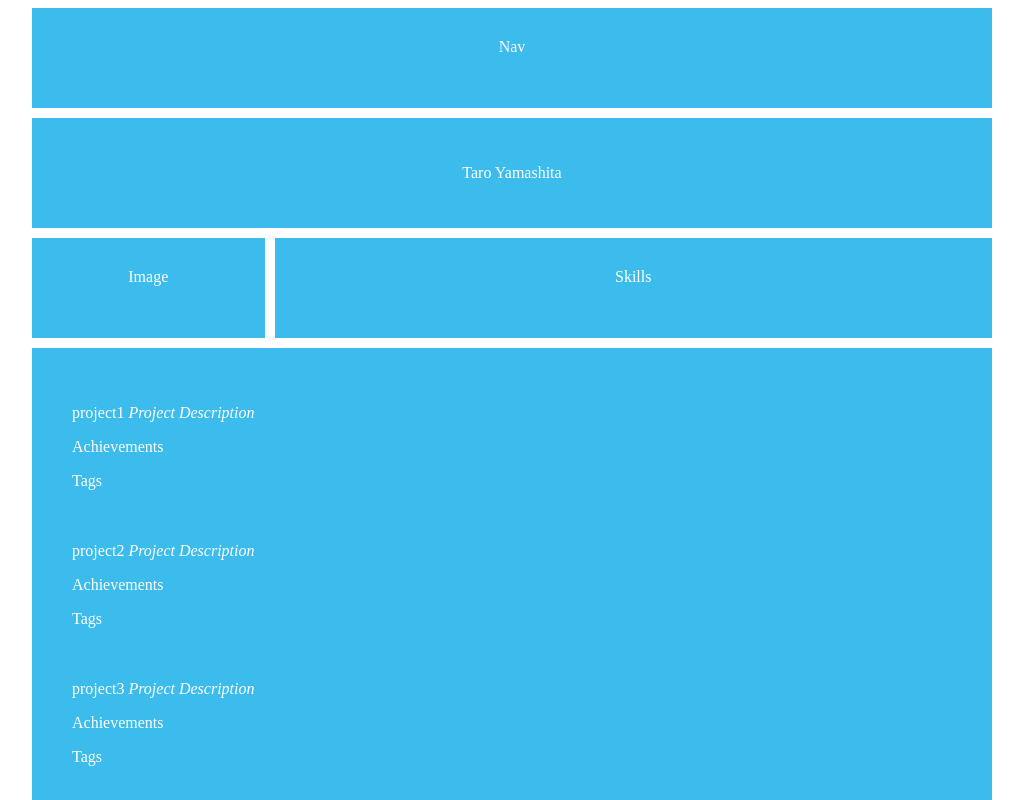
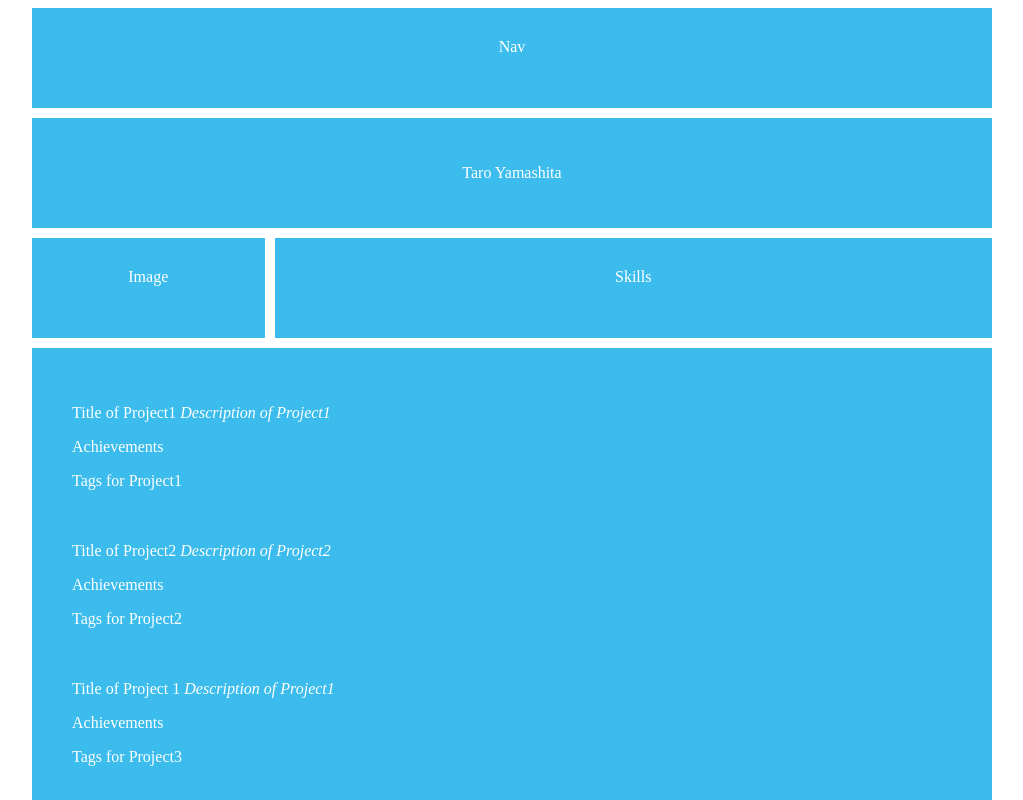
Before and after one commit to taroyamashita/angulares, an Angular app in the folder angular4app/: page / in a window 1280 px wide. Shown: the top 800 px of the page, without its empty margins (128-1151 px from the left). Built offline with nearby package versions, Linux system fonts and the light colour scheme.

Commit message:
seeded with testData

```diff
--- a/angular4app/src/app/app.component.ts
+++ b/angular4app/src/app/app.component.ts
@@ -7,5 +7,21 @@ import { Component } from '@angular/core';
 })
 export class AppComponent {
   title = 'Taro Yamashita';
-  projects = ['project1', 'project2', 'project3', 'project4']
+  projects = [
+    {
+       "ProjectTitle":"Title of Project1",
+       "Description":"Description of Project1",
+       "Tags":"Tags for Project1"
+    },
+    {
+       "ProjectTitle":"Title of Project2",
+       "Description":"Description of Project2",
+       "Tags":"Tags for Project2"
+    },
+    {
+       "ProjectTitle":"Title of Project 1",
+       "Description":"Description of Project1",
+       "Tags":"Tags for Project3"
+    }
+ ]
 }
--- a/angular4app/src/app/project-component/project-component.component.html
+++ b/angular4app/src/app/project-component/project-component.component.html
@@ -1,5 +1,5 @@
 <div class="project">
-  <p> {{project}} <span> <em>Project Description</em></span></p>
+  <p> {{project.ProjectTitle}} <span> <em>{{project.Description}}</em></span></p>
   <p> Achievements </p>
-  <p> Tags </p>
+  <p> {{project.Tags}} </p>
 </div>
```
